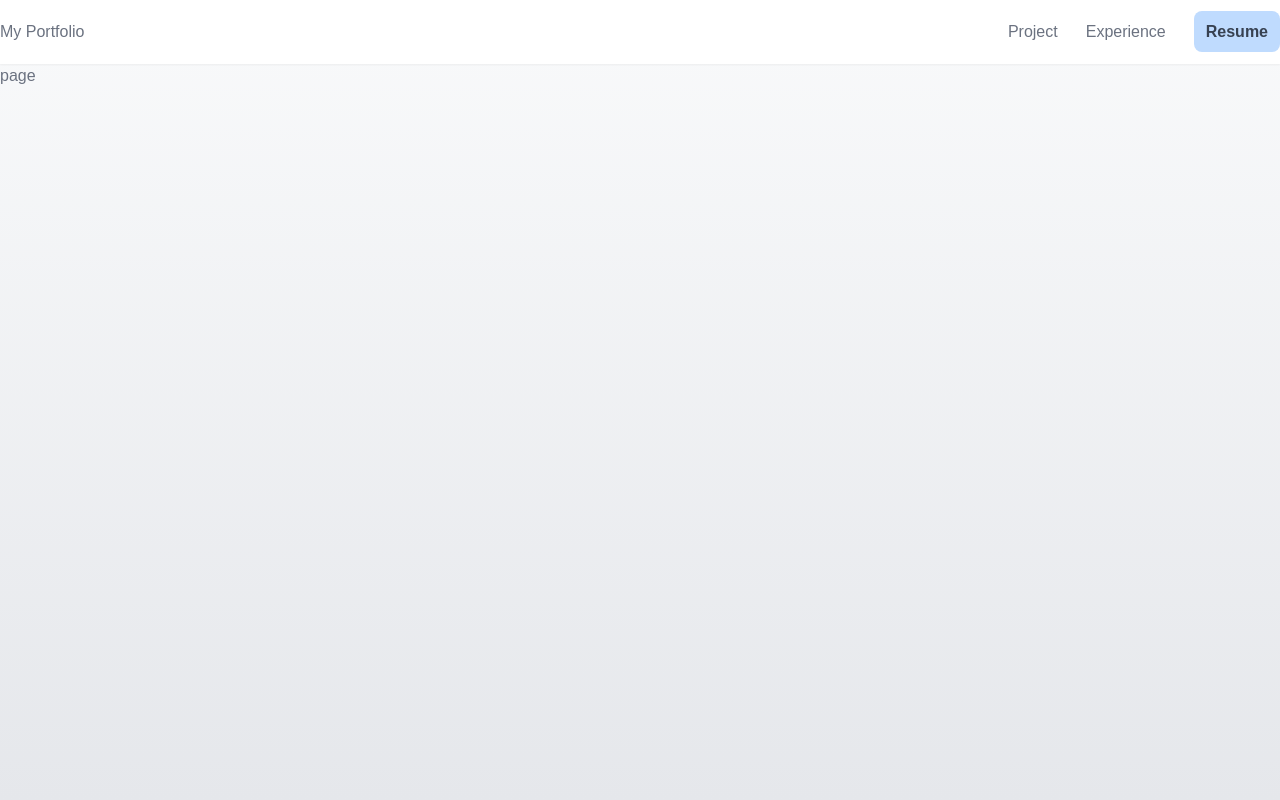
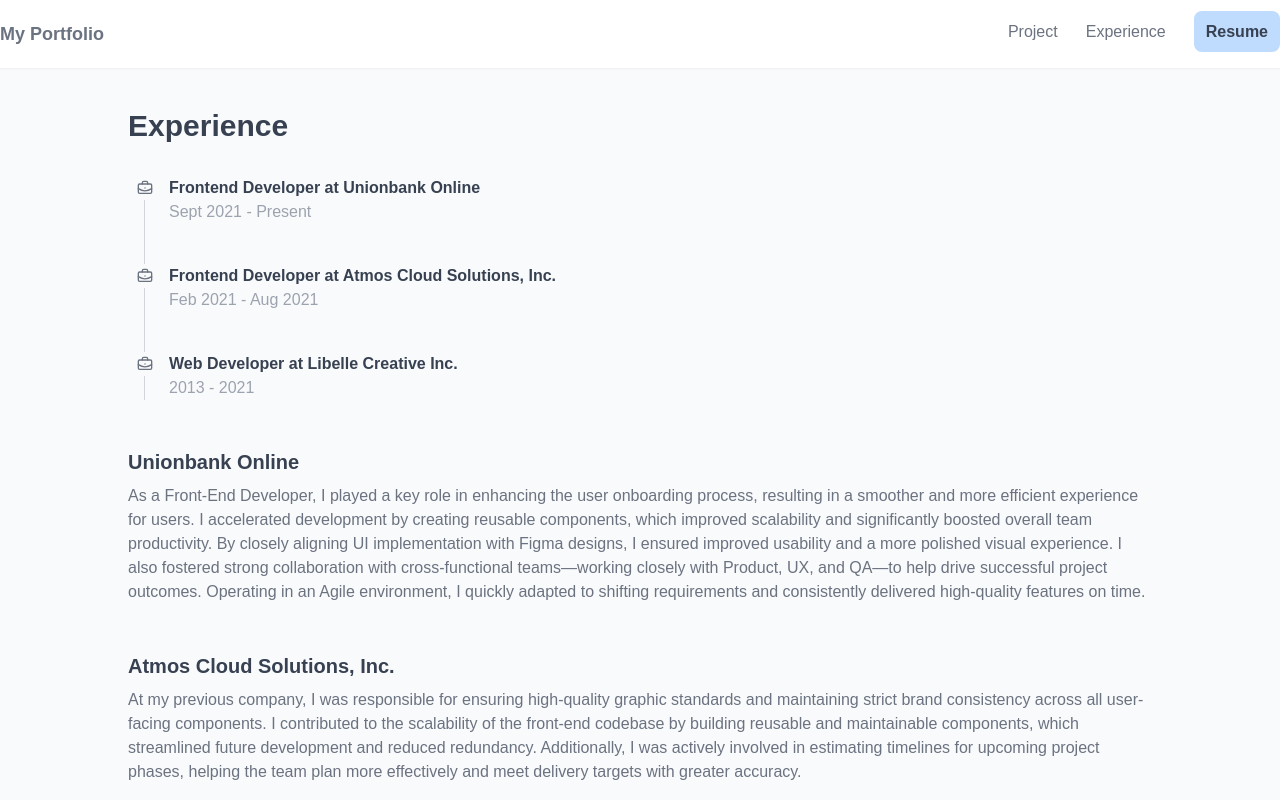
Before and after one commit to wsantiago009/my-portfolio, a Next.js app in the folder my-portfolio/: page /experience in a window 1280 px wide. Shown: the top 800 px of the page. Built offline with nearby package versions, Linux system fonts and the light colour scheme.

Commit message:
Add initial experience data

```diff
--- a/my-portfolio/src/app/experience/page.tsx
+++ b/my-portfolio/src/app/experience/page.tsx
@@ -1,4 +1,54 @@
-const page = () => {
-    return <div>page</div>
+import { BriefcaseBusiness } from 'lucide-react'
+
+import { getFetchApi } from '@/utils/fetchApis'
+import { Contact, Experience } from '@/types'
+
+import PageWrapper from '@/components/layout/PageWrapper'
+
+export default async function page() {
+    const experienceData: Experience[] = await getFetchApi(
+        'http://localhost:3000/api/experience',
+    )
+    return (
+        <PageWrapper>
+            <div className="mb-8">
+                <h3>Experience</h3>
+            </div>
+            <div className="flex flex-col gap-7">
+                <div>
+                    <ul className="relative border-l border-gray-300 ml-4 space-y-10 [&:last-child]:mb-5">
+                        {experienceData?.map((item, i) => (
+                            <li className="ml-6" key={i}>
+                                <div className="absolute -left-3 flex h-6 w-6 items-center justify-center bg-gray-50 px-1">
+                                    <BriefcaseBusiness size={28} />
+                                    {/* <BriefcaseBusiness
+                                size={20}
+                                className="absolute -left-3 flex h-6 w-6 items-center justify-center bg-gray-50 px-4"
+                            /> */}
+                                </div>
+                                <div>
+                                    <h5 className="text-gray-700 font-bold">
+                                        {item.role} at {item.company}
+                                    </h5>
+                                    <p className="text-gray-400">
+                                        {item.tenure}
+                                    </p>
+                                </div>
+                            </li>
+                        ))}
+                    </ul>
+                </div>
+                {experienceData?.map((item, i) => (
+                    <div key={i} className="mb-5">
+                        <div className="mb-2">
+                            <h4 className="text-xl font-bold text-gray-700">
+                                {item.company}
+                            </h4>
+                        </div>
+                        <p>{item.description}</p>
+                    </div>
+                ))}
+            </div>
+        </PageWrapper>
+    )
 }
-export default page
--- a/my-portfolio/src/app/layout.tsx
+++ b/my-portfolio/src/app/layout.tsx
@@ -26,7 +26,8 @@
     return (
         <html lang="en">
             <body
-                className={`${geistSans.variable} ${geistMono.variable} antialiased min-h-screen bg-gradient-to-t from-gray-200 to-gray-50 text-gray-500`}
+                // className={`${geistSans.variable} ${geistMono.variable} antialiased min-h-screen bg-gradient-to-t from-gray-200 to-gray-50 text-gray-500`}
+                className={`${geistSans.variable} ${geistMono.variable} antialiased min-h-screen bg-gray-50 text-gray-500`}
             >
                 <Header />
                 <main>{children}</main>
--- a/my-portfolio/src/app/projects/[slug]/page.tsx
+++ b/my-portfolio/src/app/projects/[slug]/page.tsx
@@ -1,6 +1,8 @@
 'use client'
 import React from 'react'
 import Image from 'next/image'
+
+import BackButton from '@/components/BackButton'
 
 import { useProjectsContext } from '@/context/ProjectsContext'
 
@@ -17,6 +19,7 @@
 
     return (
         <div className="flex flex-col gap-7 [&_h4]:text-lg [&_h4]:font-bold [&_h4]:mb-2">
+            <BackButton url="./" />
             <div>
                 {selectedProject?.thumbnail && (
                     <Image
--- a/my-portfolio/src/app/projects/page.tsx
+++ b/my-portfolio/src/app/projects/page.tsx
@@ -11,9 +11,7 @@
     return (
         <>
             <div className="mb-8">
-                <h3 className="text-3xl font-semibold text-gray-700 mb-2">
-                    Projects
-                </h3>
+                <h3>Projects</h3>
                 <p>
                     A selection of my work, showcasing my skills and experience
                     in frontend development.
--- a/my-portfolio/src/app/work/[slug]/page.tsx
+++ b/my-portfolio/src/app/work/[slug]/page.tsx
@@ -1,5 +1,6 @@
+import BackButton from '@/components/BackButton'
+
 import PaperCanvass from '@/components/Resume/PaperCanvass'
-import BackButton from '@/components/Resume/BackButton'
 import WorkHighlights from './components/WorkHighlights'
 import { getFetchApi } from '@/utils/fetchApis'
 
--- a/my-portfolio/src/components/layout/Header.tsx
+++ b/my-portfolio/src/components/layout/Header.tsx
@@ -4,11 +4,18 @@
     return (
         <header className="bg-white py-5 shadow-sm">
             <div className="max-w-screen-xl mx-auto flex justify-between">
-                <h4>My Portfolio</h4>
+                <h4 className="font-bold text-lg">
+                    <Link href="/">My Portfolio</Link>
+                </h4>
                 <nav className="space-x-7">
                     <Link href="/projects">Project</Link>
                     <Link href="/experience">Experience</Link>
-                    <Link href="/resume" className='p-3 bg-blue-200 rounded-lg text-gray-700 font-semibold'>Resume</Link>
+                    <Link
+                        href="/resume"
+                        className="p-3 bg-blue-200 rounded-lg text-gray-700 font-semibold"
+                    >
+                        Resume
+                    </Link>
                 </nav>
             </div>
         </header>
--- a/my-portfolio/src/components/layout/PageWrapper.tsx
+++ b/my-portfolio/src/components/layout/PageWrapper.tsx
@@ -1,4 +1,8 @@
 const PageWrapper = ({ children }: { children: React.ReactNode }) => {
-    return <div className="max-w-screen-lg mx-auto py-10">{children}</div>
+    return (
+        <div className="max-w-screen-lg mx-auto py-10 [&_h3]:text-3xl [&_h3]:font-semibold [&_h3]:text-gray-700 [&_h3]:mb-2">
+            {children}
+        </div>
+    )
 }
 export default PageWrapper
--- a/my-portfolio/src/data/experience.json
+++ b/my-portfolio/src/data/experience.json
@@ -1,6 +1,7 @@
 [
     {
         "company": "Unionbank Online",
+        "description": "As a Front-End Developer, I played a key role in enhancing the user onboarding process, resulting in a smoother and more efficient experience for users. I accelerated development by creating reusable components, which improved scalability and significantly boosted overall team productivity. By closely aligning UI implementation with Figma designs, I ensured improved usability and a more polished visual experience. I also fostered strong collaboration with cross-functional teams—working closely with Product, UX, and QA—to help drive successful project outcomes. Operating in an Agile environment, I quickly adapted to shifting requirements and consistently delivered high-quality features on time.",
         "tenure": "Sept 2021 - Present",
         "sub_company": "Whitecloak Technologies, Inc.",
         "link": "whitecloak",
@@ -15,6 +16,7 @@
     },
     {
         "company": "Atmos Cloud Solutions, Inc.",
+        "description": "At my previous company, I was responsible for ensuring high-quality graphic standards and maintaining strict brand consistency across all user-facing components. I contributed to the scalability of the front-end codebase by building reusable and maintainable components, which streamlined future development and reduced redundancy. Additionally, I was actively involved in estimating timelines for upcoming project phases, helping the team plan more effectively and meet delivery targets with greater accuracy.",
         "tenure": "Feb 2021 - Aug 2021",
         "sub_company": null,
         "link": "atmos",
@@ -27,6 +29,7 @@
     },
     {
         "company": "Libelle Creative Inc.",
+        "description": "During my time at this company, I was responsible for converting design prototypes into fully functional and responsive websites, ensuring seamless performance across various devices and screen sizes. I managed the company’s Linux/UNIX-based server environment, handling configuration, maintenance, and deployments. Additionally, I created isolated website environments tailored to client needs, enabling efficient development and testing. My role also included domain management tasks such as DNS configuration, domain registration, and renewal handling, ensuring smooth website accessibility and uptime.",
         "tenure": "2013 - 2021",
         "sub_company": null,
         "link": "libelle",
--- a/my-portfolio/src/types/index.d.ts
+++ b/my-portfolio/src/types/index.d.ts
@@ -5,6 +5,7 @@
 
 export type Experience = {
     company: string
+    description: string
     tenure: string
     sub_company: string
     role: string
```
Also changed, not shown: my-portfolio/src/components/BackButton.tsx (renamed from my-portfolio/src/components/Resume/BackButton.tsx).
